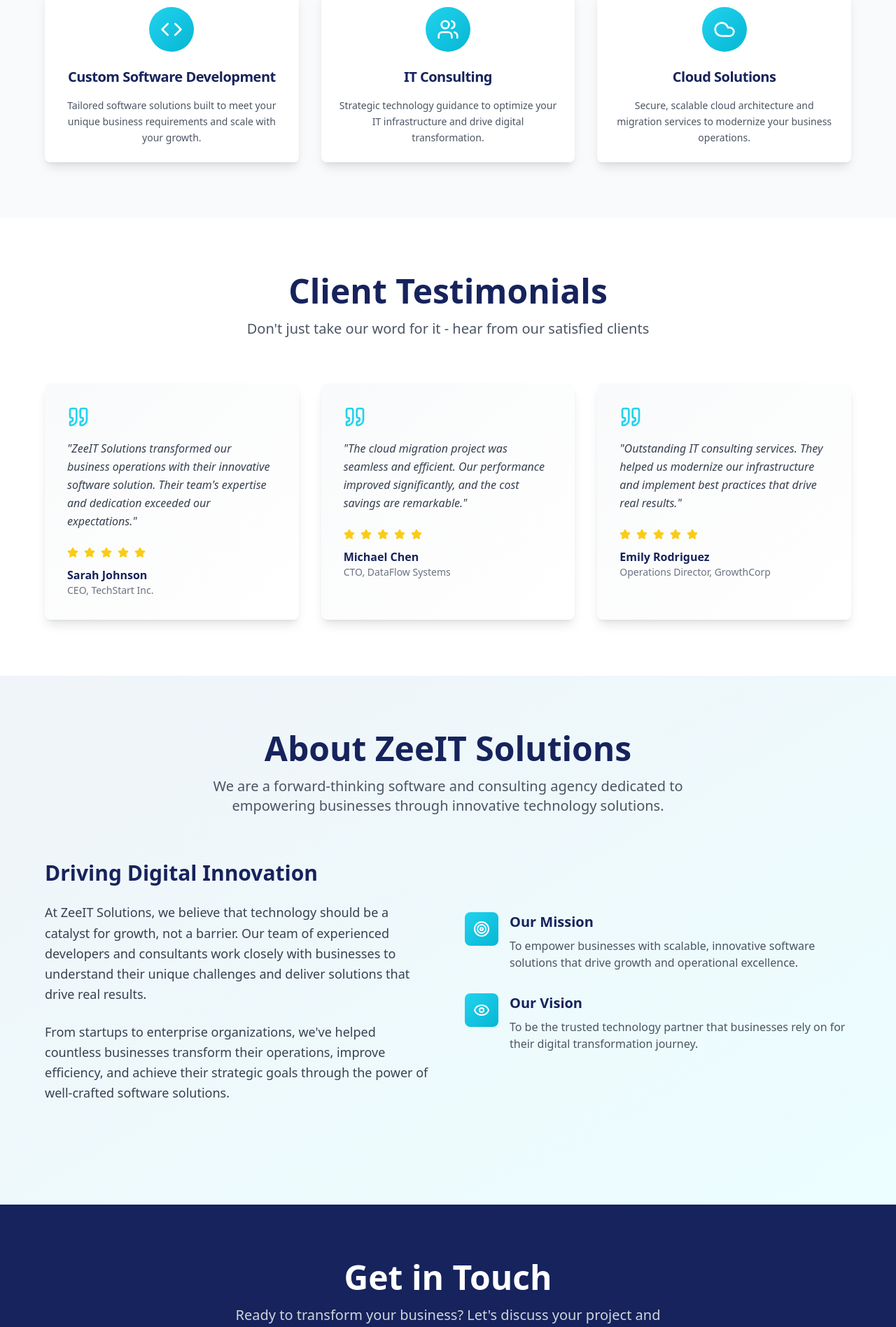
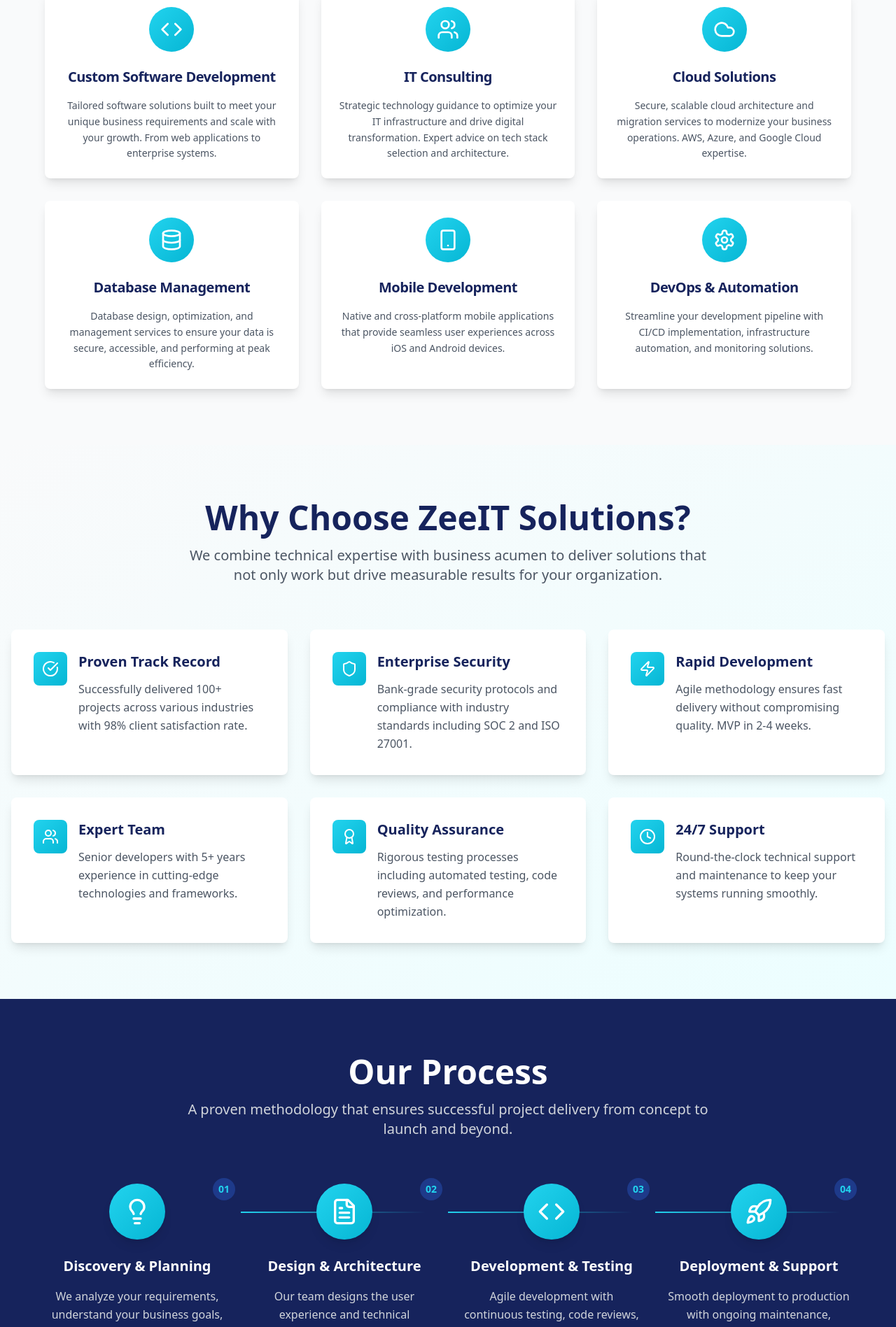
Before and after one commit to zeeshanghazanfar97/zeeit-solutions-website, a React (Vite) app: page / in a window 1280 px wide. Shown: the part 838-2735 px from the top of the page at 70% size. Built offline with nearby package versions, Linux system fonts and the light colour scheme.

Commit message:
Enhance website content and footer
Add more content to the website and update the footer to display the correct copyright year range.

```diff
--- a/src/components/Footer.tsx
+++ b/src/components/Footer.tsx
@@ -2,8 +2,6 @@
 import { Mail, ExternalLink } from "lucide-react";
 
 const Footer = () => {
-  const currentYear = new Date().getFullYear();
-
   return (
     <footer className="bg-navy-800 text-white py-12">
       <div className="container mx-auto px-4">
@@ -41,6 +39,7 @@ const Footer = () => {
               <li><a href="#services" className="hover:text-cyan-400 transition-colors">Custom Software Development</a></li>
               <li><a href="#services" className="hover:text-cyan-400 transition-colors">IT Consulting</a></li>
               <li><a href="#services" className="hover:text-cyan-400 transition-colors">Cloud Solutions</a></li>
+              <li><a href="#services" className="hover:text-cyan-400 transition-colors">Mobile Development</a></li>
             </ul>
           </div>
 
@@ -57,7 +56,7 @@ const Footer = () => {
         <div className="border-t border-navy-600 pt-8">
           <div className="flex flex-col md:flex-row justify-between items-center gap-4">
             <p className="text-gray-400 text-sm">
-              © {currentYear} ZeeIT Solutions. All rights reserved.
+              © 2019-2025 ZeeIT Solutions. All rights reserved.
             </p>
             <div className="flex gap-6 text-sm">
               <a href="#" className="text-gray-400 hover:text-cyan-400 transition-colors">Privacy Policy</a>
--- /dev/null
+++ b/src/components/Process.tsx
@@ -0,0 +1,77 @@
+
+import { Lightbulb, FileText, Code, Rocket } from "lucide-react";
+
+const Process = () => {
+  const steps = [
+    {
+      icon: Lightbulb,
+      title: "Discovery & Planning",
+      description: "We analyze your requirements, understand your business goals, and create a comprehensive project roadmap.",
+      step: "01"
+    },
+    {
+      icon: FileText,
+      title: "Design & Architecture",
+      description: "Our team designs the user experience and technical architecture, ensuring scalability and performance.",
+      step: "02"
+    },
+    {
+      icon: Code,
+      title: "Development & Testing",
+      description: "Agile development with continuous testing, code reviews, and regular client feedback integration.",
+      step: "03"
+    },
+    {
+      icon: Rocket,
+      title: "Deployment & Support",
+      description: "Smooth deployment to production with ongoing maintenance, monitoring, and feature enhancements.",
+      step: "04"
+    }
+  ];
+
+  return (
+    <section className="py-20 bg-navy-700">
+      <div className="container mx-auto px-4">
+        <div className="text-center mb-16">
+          <h2 className="text-3xl md:text-4xl lg:text-5xl font-bold text-white mb-4">
+            Our Process
+          </h2>
+          <p className="text-xl text-gray-300 max-w-3xl mx-auto">
+            A proven methodology that ensures successful project delivery from concept to launch and beyond.
+          </p>
+        </div>
+
+        <div className="max-w-6xl mx-auto">
+          <div className="grid md:grid-cols-2 lg:grid-cols-4 gap-8">
+            {steps.map((step, index) => (
+              <div key={index} className="relative group">
+                <div className="text-center">
+                  <div className="relative mb-6">
+                    <div className="w-20 h-20 bg-gradient-to-br from-cyan-400 to-cyan-500 rounded-full flex items-center justify-center mx-auto group-hover:scale-110 transition-transform duration-300 shadow-lg">
+                      <step.icon className="w-10 h-10 text-white" />
+                    </div>
+                    <div className="absolute -top-2 -right-2 w-8 h-8 bg-navy-500 text-cyan-400 rounded-full flex items-center justify-center text-sm font-bold">
+                      {step.step}
+                    </div>
+                  </div>
+                  <h3 className="text-xl font-bold text-white mb-4 group-hover:text-cyan-400 transition-colors">
+                    {step.title}
+                  </h3>
+                  <p className="text-gray-300 leading-relaxed">
+                    {step.description}
+                  </p>
+                </div>
+
+                {index < steps.length - 1 && (
+                  <div className="hidden lg:block absolute top-10 left-full w-full h-0.5 bg-gradient-to-r from-cyan-400 to-transparent transform translate-x-4"></div>
+                )}
+              </div>
+            ))}
+          </div>
+        </div>
+      </div>
+    </section>
+  );
+};
+
+export default Process;
--- a/src/components/Services.tsx
+++ b/src/components/Services.tsx
@@ -1,5 +1,5 @@
 
-import { Code, Cloud, Users, Zap } from "lucide-react";
+import { Code, Cloud, Users, Database, Smartphone, Settings } from "lucide-react";
 import { Card, CardContent, CardDescription, CardHeader, CardTitle } from "@/components/ui/card";
 
 const Services = () => {
@@ -7,17 +7,32 @@ const Services = () => {
     {
       icon: Code,
       title: "Custom Software Development",
-      description: "Tailored software solutions built to meet your unique business requirements and scale with your growth."
+      description: "Tailored software solutions built to meet your unique business requirements and scale with your growth. From web applications to enterprise systems."
     },
     {
       icon: Users,
       title: "IT Consulting",
-      description: "Strategic technology guidance to optimize your IT infrastructure and drive digital transformation."
+      description: "Strategic technology guidance to optimize your IT infrastructure and drive digital transformation. Expert advice on tech stack selection and architecture."
     },
     {
       icon: Cloud,
       title: "Cloud Solutions",
-      description: "Secure, scalable cloud architecture and migration services to modernize your business operations."
+      description: "Secure, scalable cloud architecture and migration services to modernize your business operations. AWS, Azure, and Google Cloud expertise."
+    },
+    {
+      icon: Database,
+      title: "Database Management",
+      description: "Database design, optimization, and management services to ensure your data is secure, accessible, and performing at peak efficiency."
+    },
+    {
+      icon: Smartphone,
+      title: "Mobile Development",
+      description: "Native and cross-platform mobile applications that provide seamless user experiences across iOS and Android devices."
+    },
+    {
+      icon: Settings,
+      title: "DevOps & Automation",
+      description: "Streamline your development pipeline with CI/CD implementation, infrastructure automation, and monitoring solutions."
     }
   ];
 
@@ -28,8 +43,8 @@ const Services = () => {
           <h2 className="text-3xl md:text-4xl lg:text-5xl font-bold text-navy-700 mb-4">
             Our Services
           </h2>
-          <p className="text-xl text-gray-600 max-w-2xl mx-auto">
-            We deliver comprehensive technology solutions to accelerate your business success
+          <p className="text-xl text-gray-600 max-w-3xl mx-auto">
+            We deliver comprehensive technology solutions to accelerate your business success and drive innovation across all aspects of your digital infrastructure.
           </p>
         </div>
 
--- /dev/null
+++ b/src/components/Stats.tsx
@@ -0,0 +1,67 @@
+
+import { TrendingUp, Users, Award, Clock } from "lucide-react";
+
+const Stats = () => {
+  const stats = [
+    {
+      icon: Users,
+      number: "100+",
+      label: "Happy Clients",
+      description: "Businesses transformed"
+    },
+    {
+      icon: Award,
+      number: "250+",
+      label: "Projects Delivered",
+      description: "Successful implementations"
+    },
+    {
+      icon: TrendingUp,
+      number: "98%",
+      label: "Client Satisfaction",
+      description: "Based on project reviews"
+    },
+    {
+      icon: Clock,
+      number: "5+",
+      label: "Years Experience",
+      description: "In software development"
+    }
+  ];
+
+  return (
+    <section className="py-20 bg-gradient-to-r from-navy-600 to-navy-700">
+      <div className="container mx-auto px-4">
+        <div className="text-center mb-16">
+          <h2 className="text-3xl md:text-4xl lg:text-5xl font-bold text-white mb-4">
+            Our Impact in Numbers
+          </h2>
+          <p className="text-xl text-gray-300 max-w-2xl mx-auto">
+            These numbers represent our commitment to excellence and the trust our clients place in us.
+          </p>
+        </div>
+
+        <div className="grid md:grid-cols-2 lg:grid-cols-4 gap-8 max-w-6xl mx-auto">
+          {stats.map((stat, index) => (
+            <div key={index} className="text-center group">
+              <div className="w-16 h-16 bg-gradient-to-br from-cyan-400 to-cyan-500 rounded-full flex items-center justify-center mx-auto mb-6 group-hover:scale-110 transition-transform duration-300">
+                <stat.icon className="w-8 h-8 text-white" />
+              </div>
+              <div className="text-4xl md:text-5xl font-bold text-cyan-400 mb-2">
+                {stat.number}
+              </div>
+              <h3 className="text-xl font-semibold text-white mb-2">
+                {stat.label}
+              </h3>
+              <p className="text-gray-300">
+                {stat.description}
+              </p>
+            </div>
+          ))}
+        </div>
+      </div>
+    </section>
+  );
+};
+
+export default Stats;
--- /dev/null
+++ b/src/components/WhyChooseUs.tsx
@@ -0,0 +1,77 @@
+
+import { CheckCircle, Shield, Zap, Users, Award, Clock } from "lucide-react";
+import { Card, CardContent } from "@/components/ui/card";
+
+const WhyChooseUs = () => {
+  const features = [
+    {
+      icon: CheckCircle,
+      title: "Proven Track Record",
+      description: "Successfully delivered 100+ projects across various industries with 98% client satisfaction rate."
+    },
+    {
+      icon: Shield,
+      title: "Enterprise Security",
+      description: "Bank-grade security protocols and compliance with industry standards including SOC 2 and ISO 27001."
+    },
+    {
+      icon: Zap,
+      title: "Rapid Development",
+      description: "Agile methodology ensures fast delivery without compromising quality. MVP in 2-4 weeks."
+    },
+    {
+      icon: Users,
+      title: "Expert Team",
+      description: "Senior developers with 5+ years experience in cutting-edge technologies and frameworks."
+    },
+    {
+      icon: Award,
+      title: "Quality Assurance",
+      description: "Rigorous testing processes including automated testing, code reviews, and performance optimization."
+    },
+    {
+      icon: Clock,
+      title: "24/7 Support",
+      description: "Round-the-clock technical support and maintenance to keep your systems running smoothly."
+    }
+  ];
+
+  return (
+    <section className="py-20 bg-gradient-to-br from-gray-50 to-cyan-50">
+      <div className="container mx-auto px-4">
+        <div className="text-center mb-16">
+          <h2 className="text-3xl md:text-4xl lg:text-5xl font-bold text-navy-700 mb-4">
+            Why Choose ZeeIT Solutions?
+          </h2>
+          <p className="text-xl text-gray-600 max-w-3xl mx-auto">
+            We combine technical expertise with business acumen to deliver solutions that not only work but drive measurable results for your organization.
+          </p>
+        </div>
+
+        <div className="grid md:grid-cols-2 lg:grid-cols-3 gap-8 max-w-7xl mx-auto">
+          {features.map((feature, index) => (
+            <Card key={index} className="group hover:shadow-xl transition-all duration-300 hover:-translate-y-2 border-0 shadow-lg bg-white">
+              <CardContent className="p-8">
+                <div className="flex items-start gap-4">
+                  <div className="flex-shrink-0 w-12 h-12 bg-gradient-to-br from-cyan-400 to-cyan-500 rounded-lg flex items-center justify-center group-hover:scale-110 transition-transform duration-300">
+                    <feature.icon className="w-6 h-6 text-white" />
+                  </div>
+                  <div>
+                    <h3 className="text-xl font-bold text-navy-700 mb-3 group-hover:text-cyan-600 transition-colors">
+                      {feature.title}
+                    </h3>
+                    <p className="text-gray-600 leading-relaxed">
+                      {feature.description}
+                    </p>
+                  </div>
+                </div>
+              </CardContent>
+            </Card>
+          ))}
+        </div>
+      </div>
+    </section>
+  );
+};
+
+export default WhyChooseUs;
--- a/src/pages/Index.tsx
+++ b/src/pages/Index.tsx
@@ -1,8 +1,11 @@
 
 import Hero from "@/components/Hero";
 import Services from "@/components/Services";
+import WhyChooseUs from "@/components/WhyChooseUs";
+import Process from "@/components/Process";
 import Testimonials from "@/components/Testimonials";
 import About from "@/components/About";
+import Stats from "@/components/Stats";
 import ContactForm from "@/components/ContactForm";
 import Footer from "@/components/Footer";
 
@@ -13,6 +16,9 @@ const Index = () => {
       <div id="services">
         <Services />
       </div>
+      <WhyChooseUs />
+      <Process />
+      <Stats />
       <div id="testimonials">
         <Testimonials />
       </div>
```
